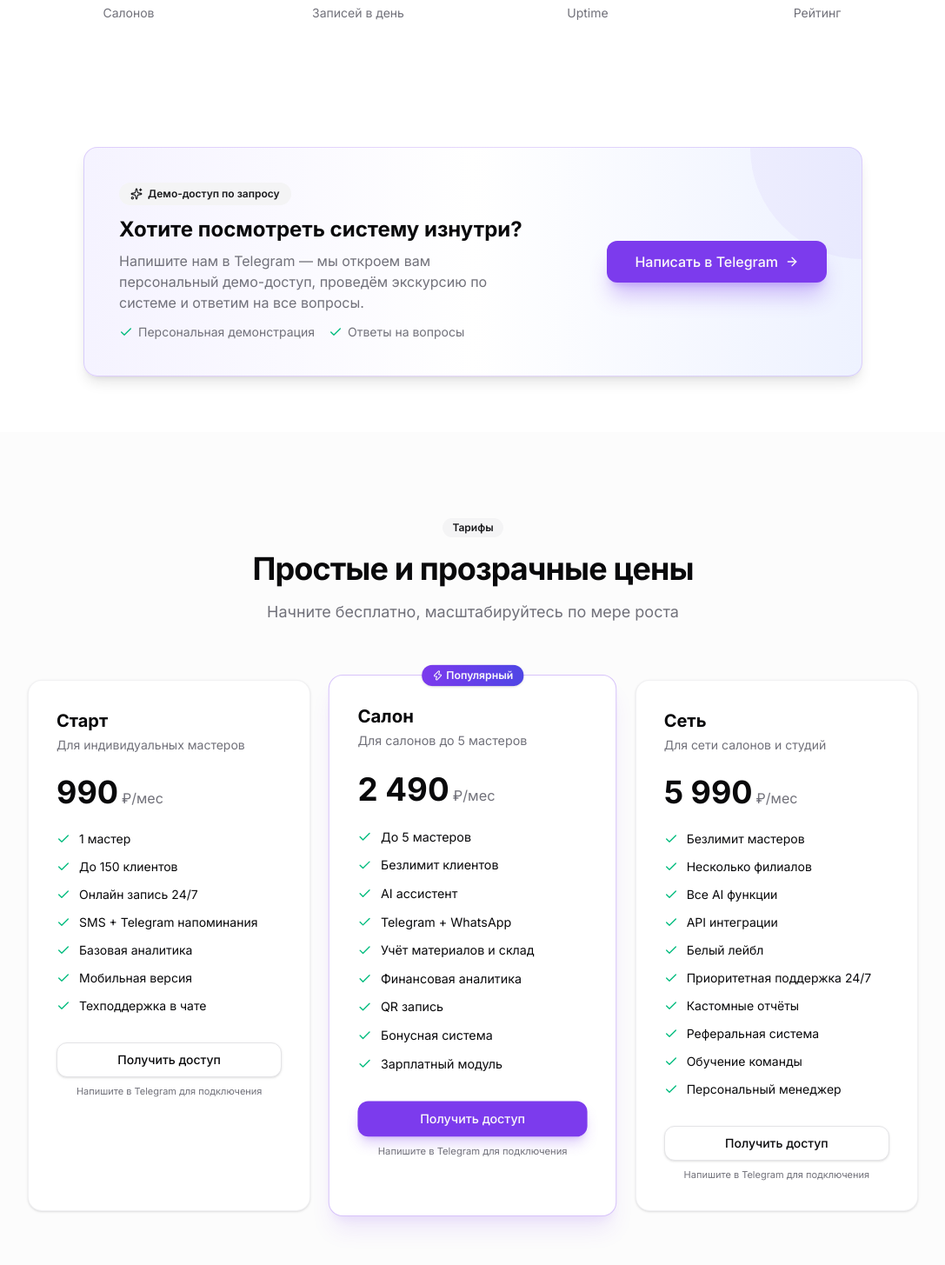
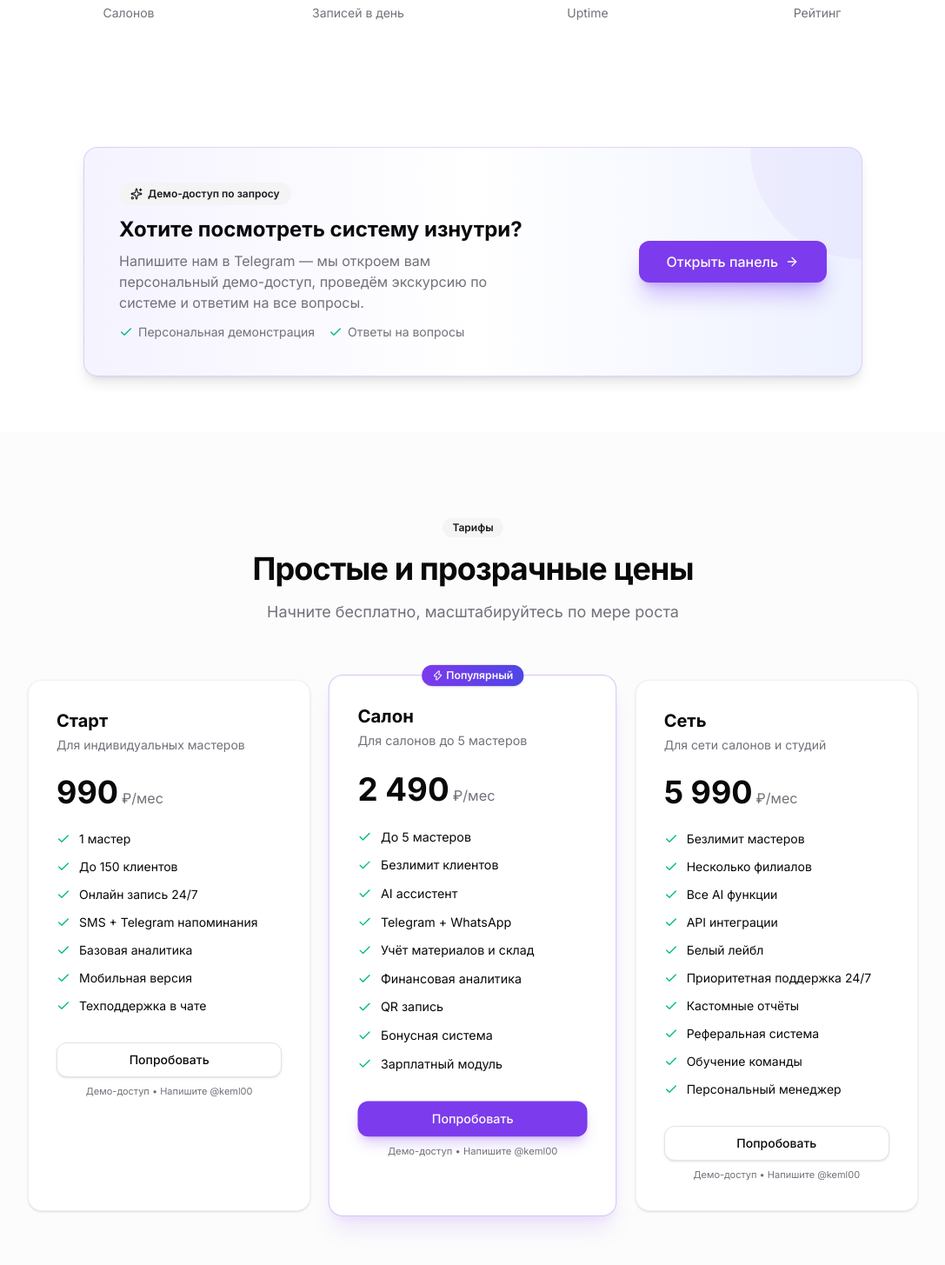
Before and after one commit to keml00/lash, a Next.js app: page / in a window 1280 px wide. Shown: the part 2588-4043 px from the top of the page at 87% size, without its empty margins (96-1183 px from the left). Built offline with nearby package versions, Linux system fonts and the light colour scheme.

Commit message:
fix: route all CTA buttons to /dashboard panel

```diff
--- a/src/app/page.tsx
+++ b/src/app/page.tsx
@@ -200,7 +200,7 @@ export default function LandingPage() {
               <Link href="/dashboard">Войти</Link>
             </Button>
             <Button size="sm" className="shadow-lg shadow-primary/25" asChild>
-              <a href="https://t.me/keml00" target="_blank" rel="noopener noreferrer">Получить доступ</a>
+              <Link href="/dashboard">Получить доступ</Link>
             </Button>
           </div>
         </div>
@@ -241,10 +241,10 @@ export default function LandingPage() {
 
           <motion.div variants={fadeInUp} className="flex flex-col sm:flex-row items-center justify-center gap-4">
             <Button size="lg" className="text-base px-8 shadow-xl shadow-primary/30" asChild>
-              <a href="https://t.me/keml00" target="_blank" rel="noopener noreferrer">
+              <Link href="/dashboard">
                 Получить демо-доступ
                 <ArrowRight className="w-4 h-4 ml-2" />
-              </a>
+              </Link>
             </Button>
             <Button size="lg" variant="outline" className="text-base px-8" asChild>
               <a href="#pricing">
@@ -377,10 +377,10 @@ export default function LandingPage() {
                 </div>
               </div>
               <Button size="lg" className="text-base px-8 shadow-xl shadow-primary/30 shrink-0" asChild>
-                <a href="https://t.me/keml00" target="_blank" rel="noopener noreferrer">
-                  Написать в Telegram
+                <Link href="/dashboard">
+                  Открыть панель
                   <ArrowRight className="w-4 h-4 ml-2" />
-                </a>
+                </Link>
               </Button>
             </div>
           </div>
@@ -442,12 +442,12 @@ export default function LandingPage() {
                   variant={plan.popular ? "default" : "outline"}
                   asChild
                 >
-                  <a href="https://t.me/keml00" target="_blank" rel="noopener noreferrer">
-                    Получить доступ
-                  </a>
+                  <Link href="/dashboard">
+                    Попробовать
+                  </Link>
                 </Button>
                 <p className="text-[11px] text-center text-muted-foreground mt-2">
-                  Напишите в Telegram для подключения
+                  Демо-доступ • Напишите @keml00
                 </p>
               </div>
             ))}
```
